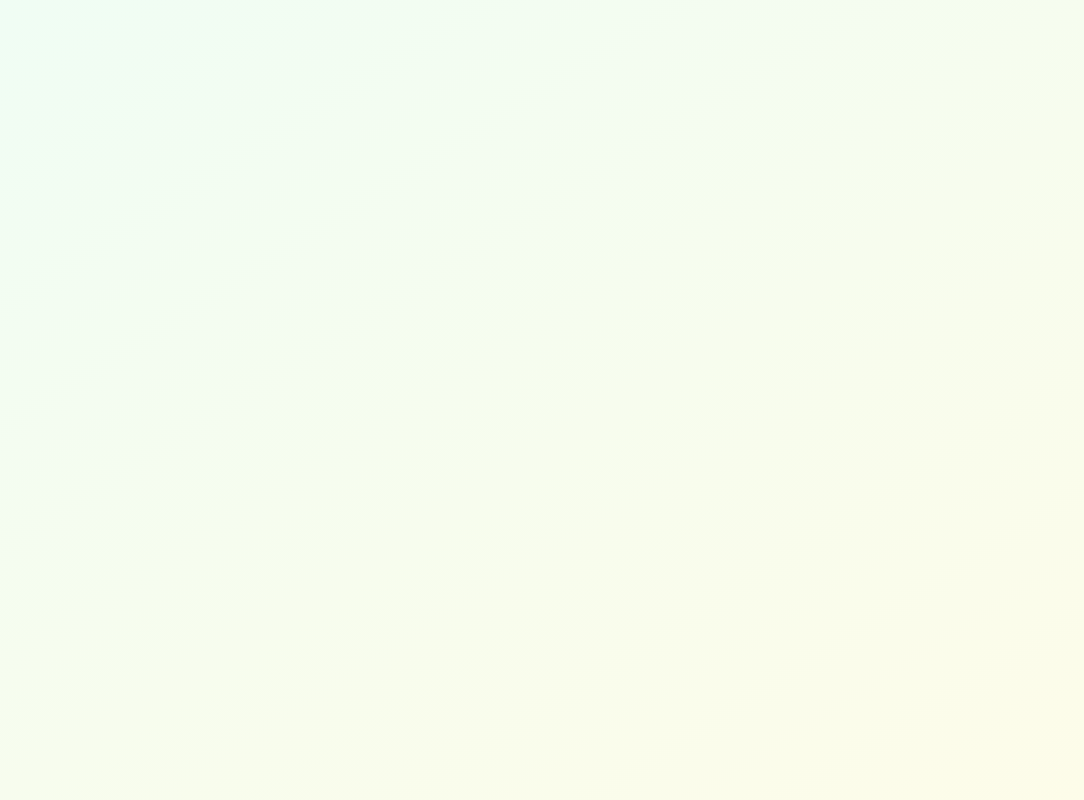
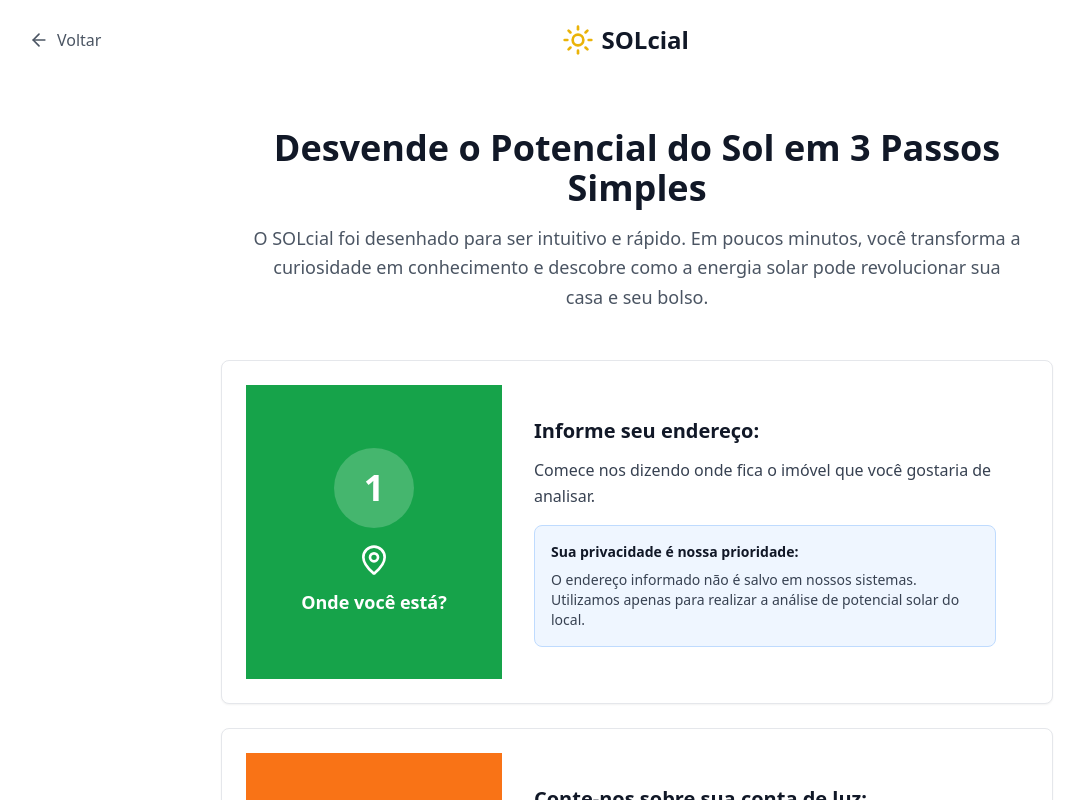
Before and after one commit to MAC0332-Projeto-SOLcial/project-solcial, a React (Create React App) app in the folder frontend/: page / in a window 1280 px wide. Both pictures are taken after a click on the button "Como Funciona". Shown: the top 800 px of the page, without its empty margins (3-1087 px from the left). Built offline with nearby package versions, Linux system fonts and the light colour scheme.

Commit message:
Como funciona

```diff
--- a/frontend/src/App.js
+++ b/frontend/src/App.js
@@ -2,6 +2,7 @@ import { useState } from 'react';
 import Homepage from './components/Home';
 import SolarForm from './components/SolarForm';
 import SobreNos from './components/SobreNos';
+import ComoFunciona from './components/ComoFunciona';
 
 function App() {
   const [currentState, setCurrentState] = useState("homepage");
@@ -68,9 +69,7 @@ function App() {
       )}
 
       {currentState === "como-funciona" && (
-        <div className="min-h-screen flex items-center justify-center bg-gradient-to-br from-green-50 to-yellow-50">
-
-        </div>
+        <ComoFunciona onBack={handleBack} onGetStarted={handleGetStarted} />
       )}
 
       {currentState === "sobre-nos" && (
--- /dev/null
+++ b/frontend/src/components/ComoFunciona.js
@@ -0,0 +1,158 @@
+import { MapPin, Zap, BarChart3, Leaf, FileText } from "lucide-react";
+import { Card } from "../ui/card";
+import { Button } from "../ui/button";
+import PageHeader from "./shared/PageHeader";
+
+// Componente reutilizável para cards de passo
+const StepCard = ({ stepNumber, stepColor, icon: Icon, stepTitle, title, description, children }) => {
+  const colorClasses = {
+    green: {
+      bg: "bg-green-600",
+      text: "text-white"
+    },
+    orange: {
+      bg: "bg-orange-500",
+      text: "text-white"
+    },
+    blue: {
+      bg: "bg-blue-600",
+      text: "text-white"
+    }
+  };
+
+  const colors = colorClasses[stepColor] || colorClasses.green;
+
+  return (
+    <Card className="shadow-lg overflow-hidden">
+      <div className="flex flex-col md:flex-row">
+        {/* Seção esquerda colorida */}
+        <div className={`${colors.bg} ${colors.text} p-8 md:p-12 flex flex-col items-center justify-center md:w-64 flex-shrink-0`}>
+          <div className="w-20 h-20 rounded-full bg-white/20 flex items-center justify-center mb-4">
+            <span className="text-4xl font-bold">{stepNumber}</span>
+          </div>
+          <Icon className="w-8 h-8 mb-3" />
+          <p className="text-lg font-semibold text-center">{stepTitle}</p>
+        </div>
+
+        {/* Seção direita branca */}
+        <div className="flex-1 p-6 md:p-8 bg-white">
+          <h3 className="text-xl font-bold text-gray-900 mb-3">{title}</h3>
+          <p className="text-base text-gray-700 leading-relaxed mb-4">{description}</p>
+          {children}
+        </div>
+      </div>
+    </Card>
+  );
+};
+
+// Componente reutilizável para cards de resultado
+const ResultCard = ({ icon: Icon, iconBg, iconColor, title }) => (
+  <div className={`${iconBg} rounded-lg p-4 flex flex-col items-center text-center`}>
+    <Icon className={`w-8 h-8 ${iconColor} mb-2`} />
+    <p className="text-sm font-semibold text-gray-900">{title}</p>
+  </div>
+);
+
+const ComoFunciona = ({ onBack, onGetStarted }) => {
+  return (
+    <div className="min-h-screen bg-white">
+      <PageHeader onBack={onBack} />
+
+      {/* Main Content */}
+      <div className="max-w-4xl mx-auto px-6 lg:px-8 py-8 lg:py-12">
+        {/* Título e Descrição */}
+        <div className="text-center mb-12">
+          <h1 className="text-3xl lg:text-4xl font-bold text-gray-900 mb-4">
+            Desvende o Potencial do Sol em 3 Passos Simples
+          </h1>
+          <p className="text-lg text-gray-600 max-w-3xl mx-auto leading-relaxed">
+            O SOLcial foi desenhado para ser intuitivo e rápido. Em poucos minutos, você transforma a curiosidade em conhecimento e descobre como a energia solar pode revolucionar sua casa e seu bolso.
+          </p>
+        </div>
+
+        {/* Cards de Passos */}
+        <div className="space-y-6 mb-8">
+          {/* Passo 1 */}
+          <StepCard
+            stepNumber={1}
+            stepColor="green"
+            icon={MapPin}
+            stepTitle="Onde você está?"
+            title="Informe seu endereço:"
+            description="Comece nos dizendo onde fica o imóvel que você gostaria de analisar."
+          >
+            <div className="bg-blue-50 border border-blue-200 rounded-lg p-4 mt-4">
+              <p className="text-sm font-semibold text-gray-900 mb-2">
+                Sua privacidade é nossa prioridade:
+              </p>
+              <p className="text-sm text-gray-700">
+                O endereço informado não é salvo em nossos sistemas. Utilizamos apenas para realizar a análise de potencial solar do local.
+              </p>
+            </div>
+          </StepCard>
+
+          {/* Passo 2 */}
+          <StepCard
+            stepNumber={2}
+            stepColor="orange"
+            icon={Zap}
+            stepTitle="Qual o seu consumo de energia?"
+            title="Conte-nos sobre sua conta de luz:"
+            description="Para que a nossa análise seja personalizada, informe os valores das suas últimas 3 contas de energia. Essas informações são essenciais para calcularmos com precisão a economia que você pode alcançar."
+          />
+
+          {/* Passo 3 */}
+          <StepCard
+            stepNumber={3}
+            stepColor="blue"
+            icon={BarChart3}
+            stepTitle="Receba sua Análise Completa e Gratuita!"
+            title="Descubra seus resultados:"
+            description="Em instantes, nossa plataforma processará os dados e apresentará um painel completo com tudo o que você precisa saber:"
+          >
+            <div className="grid grid-cols-1 md:grid-cols-3 gap-4 mt-6">
+              <ResultCard
+                icon={Leaf}
+                iconBg="bg-green-100"
+                iconColor="text-green-600"
+                title="Impacto Ambiental"
+              />
+              <ResultCard
+                icon={FileText}
+                iconBg="bg-yellow-100"
+                iconColor="text-yellow-600"
+                title="Relatório Financeiro"
+              />
+              <ResultCard
+                icon={Zap}
+                iconBg="bg-blue-100"
+                iconColor="text-blue-600"
+                title="Potencial Energético"
+              />
+            </div>
+          </StepCard>
+        </div>
+
+        {/* Card Final */}
+        <Card className="border border-green-200 bg-green-50 shadow-md">
+          <div className="p-6 text-center">
+            <h2 className="text-2xl font-bold text-gray-900 mb-2">
+              É simples assim!
+            </h2>
+            <p className="text-base text-gray-700 mb-6">
+              Sem jargões técnicos, sem complicação.
+            </p>
+            <Button
+              onClick={onGetStarted}
+              className="bg-green-600 hover:bg-green-700 text-white px-8 py-3 rounded-lg font-medium shadow-md hover:shadow-lg transition-all duration-300"
+            >
+              Começar Agora
+            </Button>
+          </div>
+        </Card>
+      </div>
+    </div>
+  );
+};
+
+export default ComoFunciona;
--- a/frontend/src/components/SobreNos.js
+++ b/frontend/src/components/SobreNos.js
@@ -1,6 +1,7 @@
-import { Sun, ArrowLeft, Target, Lightbulb, GraduationCap, Eye, ExternalLink, Users } from "lucide-react";
+import { Target, Lightbulb, GraduationCap, Eye, ExternalLink, Users, Sun } from "lucide-react";
 import { Card } from "../ui/card";
 import { Button } from "../ui/button";
+import PageHeader from "./shared/PageHeader";
 
 // Componente reutilizável para cards com ícone
 const InfoCard = ({ icon: Icon, iconBg, iconColor, title, children }) => (
@@ -35,45 +36,6 @@ const TeamMember = ({ nome, imagePath }) => (
       {nome}
     </p>
   </div>
-);
-
-// Componente reutilizável para header
-const PageHeader = ({ onBack }) => (
-  <>
-    {/* Desktop Navigation */}
-    <nav className="hidden md:flex items-center justify-between p-6 lg:px-8">
-      <div className="flex items-center space-x-2">
-        <button
-          onClick={onBack}
-          className="flex items-center space-x-2 text-gray-600 hover:text-green-600 transition-colors"
-        >
-          <ArrowLeft className="w-5 h-5" />
-          <span>Voltar</span>
-        </button>
-      </div>
-      <div className="flex items-center space-x-2">
-        <Sun className="w-8 h-8 text-yellow-500" />
-        <span className="text-2xl font-bold text-gray-900">SOLcial</span>
-      </div>
-      <div className="w-24"></div>
-    </nav>
-
-    {/* Mobile Header */}
-    <div className="md:hidden flex items-center justify-between p-6">
-      <button
-        onClick={onBack}
-        className="flex items-center space-x-2 text-gray-600"
-      >
-        <ArrowLeft className="w-5 h-5" />
-        <span>Voltar</span>
-      </button>
-      <div className="flex items-center space-x-2">
-        <Sun className="w-8 h-8 text-yellow-500" />
-        <span className="text-2xl font-bold text-gray-900">SOLcial</span>
-      </div>
-      <div className="w-16"></div>
-    </div>
-  </>
 );
 
 const SobreNos = ({ onBack, onGetStarted }) => {
--- /dev/null
+++ b/frontend/src/components/shared/PageHeader.js
@@ -0,0 +1,42 @@
+import { Sun, ArrowLeft } from "lucide-react";
+
+// Componente reutilizável para header de páginas
+const PageHeader = ({ onBack }) => (
+  <>
+    {/* Desktop Navigation */}
+    <nav className="hidden md:flex items-center justify-between p-6 lg:px-8">
+      <div className="flex items-center space-x-2">
+        <button
+          onClick={onBack}
+          className="flex items-center space-x-2 text-gray-600 hover:text-green-600 transition-colors"
+        >
+          <ArrowLeft className="w-5 h-5" />
+          <span>Voltar</span>
+        </button>
+      </div>
+      <div className="flex items-center space-x-2">
+        <Sun className="w-8 h-8 text-yellow-500" />
+        <span className="text-2xl font-bold text-gray-900">SOLcial</span>
+      </div>
+      <div className="w-24"></div>
+    </nav>
+
+    {/* Mobile Header */}
+    <div className="md:hidden flex items-center justify-between p-6">
+      <button
+        onClick={onBack}
+        className="flex items-center space-x-2 text-gray-600"
+      >
+        <ArrowLeft className="w-5 h-5" />
+        <span>Voltar</span>
+      </button>
+      <div className="flex items-center space-x-2">
+        <Sun className="w-8 h-8 text-yellow-500" />
+        <span className="text-2xl font-bold text-gray-900">SOLcial</span>
+      </div>
+      <div className="w-16"></div>
+    </div>
+  </>
+);
+
+export default PageHeader;
```
